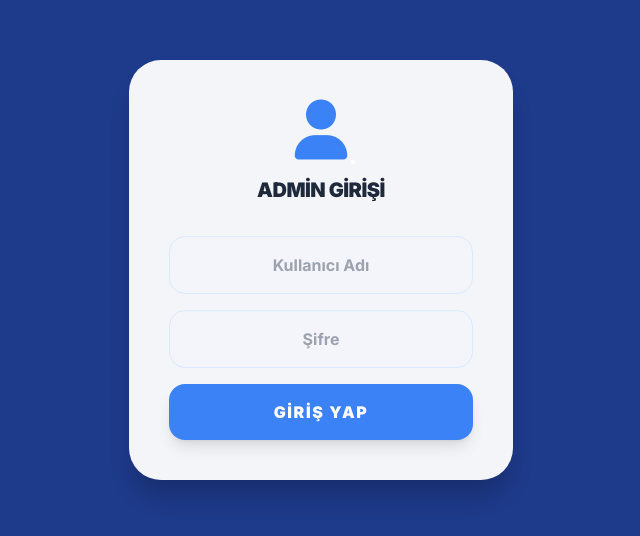
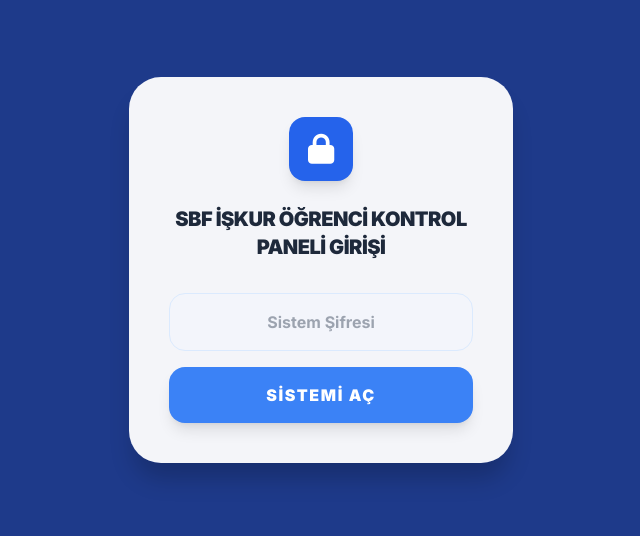
Before and after one commit to sbfokulduyuru-ops/sbf-personel, a plain HTML site: page admin.html in a window 1280 px wide. Shown: the part 130-666 px from the top of the page, without its empty margins (319-959 px from the left). Drawn offline with nearby package versions, Linux system fonts and the light colour scheme.

Commit message:
Update admin.html

```diff
--- a/admin.html
+++ b/admin.html
@@ -14,7 +14,8 @@
             body { background: white; padding: 0; }
             .admin-card { border: none; box-shadow: none; max-width: 100% !important; }
         }
-        .tight-row td { padding: 1rem 1.5rem !important; }
+        /* Satır boşlukları senin istediğin gibi dar tutuldu */
+        .tight-row td { padding: 0.25rem 1.5rem !important; }
         .code-display { text-shadow: 0 10px 15px rgba(0,0,0,0.05); letter-spacing: 0.1em; }
         .login-card { background: rgba(255, 255, 255, 0.95); border-radius: 2rem; box-shadow: 0 20px 25px -5px rgba(0, 0, 0, 0.2); }
         #timerContainer { transition: background-color 1s linear; }
@@ -24,17 +25,15 @@
 
     <div id="lock" class="fixed inset-0 z-[999] bg-[#1e3a8a] flex items-center justify-center p-4 no-print">
         <div class="login-card p-10 w-full max-w-sm text-center">
-            <div class="flex justify-center mb-4">
-                <div class="relative">
-                    <i class="fa-solid fa-user text-6xl text-[#3b82f6]"></i>
-                    <i class="fa-solid fa-shield-halved absolute -right-2 -bottom-1 text-2xl text-[#1e3a8a] bg-white rounded-full p-0.5"></i>
+            <div class="flex justify-center mb-6">
+                <div class="bg-blue-600 w-16 h-16 rounded-2xl flex items-center justify-center text-white text-3xl shadow-lg">
+                    <i class="fa-solid fa-lock"></i>
                 </div>
             </div>
-            <h2 class="text-xl font-black mb-8 uppercase tracking-tight text-slate-800">ADMİN GİRİŞİ</h2>
+            <h2 class="text-xl font-black mb-8 uppercase tracking-tight text-slate-800">SBF İŞKUR ÖĞRENCİ KONTROL PANELİ GİRİŞİ</h2>
             <div class="space-y-4">
-                <input type="text" id="user" placeholder="Kullanıcı Adı" class="w-full p-4 border border-blue-100 rounded-2xl outline-none text-center font-bold bg-blue-50/30 focus:border-blue-400 transition-all">
-                <input type="password" id="pw" placeholder="Şifre" class="w-full p-4 border border-blue-100 rounded-2xl outline-none text-center font-bold bg-blue-50/30 focus:border-blue-400 transition-all">
-                <button onclick="login()" class="w-full bg-[#3b82f6] text-white font-black py-4 rounded-2xl shadow-lg uppercase tracking-widest hover:bg-blue-600 transition-all">GİRİŞ YAP</button>
+                <input type="password" id="pw" placeholder="Sistem Şifresi" class="w-full p-4 border border-blue-100 rounded-2xl outline-none text-center font-bold bg-blue-50/30 focus:border-blue-400 transition-all">
+                <button onclick="login()" class="w-full bg-[#3b82f6] text-white font-black py-4 rounded-2xl shadow-lg uppercase tracking-widest hover:bg-blue-600 transition-all">SİSTEMİ AÇ</button>
             </div>
         </div>
     </div>
@@ -152,12 +151,12 @@
         }
 
         function login() {
-            const u = document.getElementById('user').value;
             const p = document.getElementById('pw').value;
-            if (u === "admin" && p === "12345") {
+            // Eski sistemdeki gibi sadece şifre: 12345
+            if (p === "12345") {
                 sessionStorage.setItem('admin_session', 'active');
                 checkAuth();
-            } else { alert("Kullanıcı Adı veya Şifre Hatalı!"); }
+            } else { alert("Şifre Hatalı!"); }
         }
 
         function logout() { sessionStorage.removeItem('admin_session'); location.reload(); }
```
